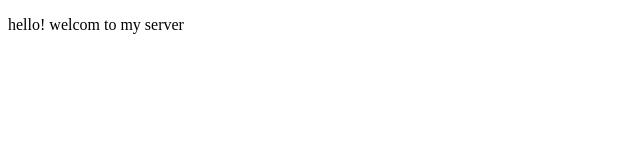
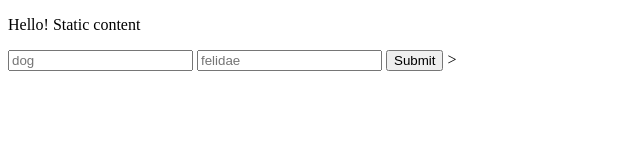
Before and after one commit to ram17m/node2019, a website: page public/pub.html in a window 1280 px wide. Shown: the whole page, without its empty margins (0-640 px from the left). Drawn offline with Linux system fonts and the light colour scheme.

Commit message:
change in htmal with inserting form

```diff
--- a/public/pub.html
+++ b/public/pub.html
@@ -1,9 +1,16 @@
 <!DOCTYPE html>
 <html>
 <head>
-	<title></title>
+	<meta charset="UTF-8">
+	<title>Demo</title>
 </head>
 <body>
-<p>hello! welcom to my server</p>
+<p>Hello! Static content</p>
+<form action="/animal">
+	<input type="text" name="name" placeholder="dog">
+	<input type="text" name="name" placeholder="felidae">
+	<input type="submit" search="search">
+	>
+</form>
 </body>
 </html>
```
